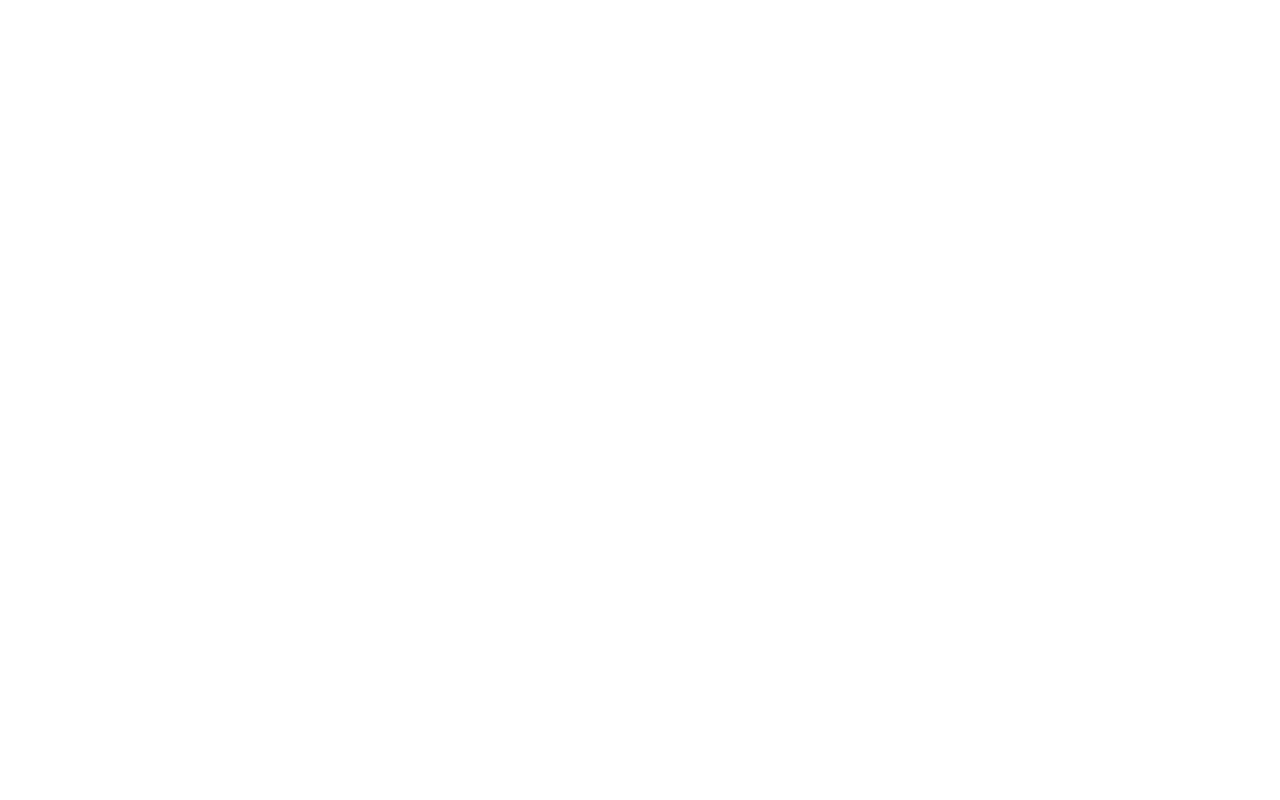
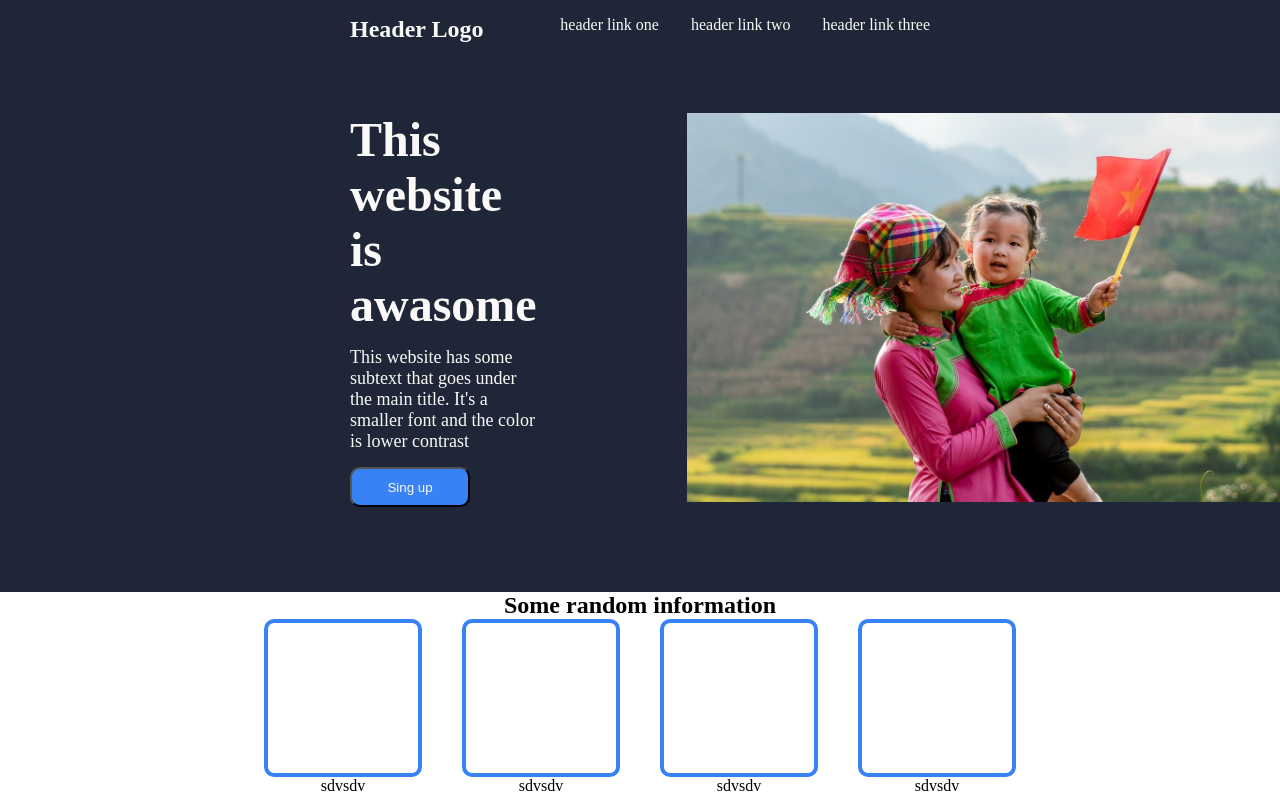
Before and after one commit to nuartxt/landing-page, a plain HTML site: page index.html in a window 1280 px wide. Drawn offline with Linux system fonts and the light colour scheme.

Commit message:
Made the header
Made the site header and add style for header.

```diff
--- a/index.html
+++ b/index.html
@@ -1,12 +1,62 @@
 <!DOCTYPE html>
 <html lang="en">
+
 <head>
     <meta charset="UTF-8">
     <meta name="viewport" content="width=device-width, initial-scale=1.0">
-    <link rel="stylesheet" href="/main.css">
+    <link rel="stylesheet" href="main.css">
     <title>Landing Page</title>
 </head>
+
 <body>
+    <div class="conteiner_1">
+        <header>
+            <div class="logotip">Header Logo</div>
+            <div>
+                <ul>
+                    <li>header link one</li>
+                    <li>header link two</li>
+                    <li>header link three</li>
+                </ul>
+            </div>
+        </header>
+        <div class="logo-photo">
+            <div class="left-side">
+                <h1>This website is<br />awasome</h1>
+                <p>This website has some subtext that goes under the
+                    main title. It's a smaller font and the color is lower
+                    contrast</p>
+                <button>Sing up</button>
+            </div>
+            <div class="img">
+                <img src="/img/viet.jpg" alt="">
+            </div>
+        </div>
+    </div>
+    <div class="conteiner_2">
+        <div class="information">
+            <h2>Some random information</h2>
+            <ul class="card_side">
+                <li class="card">
+                    <div class="box"></div>
+                    <p>sdvsdv</p>
+                </li>
+                <li class="card">
+                    <div class="box"></div>
+                    <p>sdvsdv</p>
+                </li>
+                <li class="card">
+                    <div class="box"></div>
+                    <p>sdvsdv</p>
+                </li>
+                <li class="card">
+                    <div class="box"></div>
+                    <p>sdvsdv</p>
+                </li>
+            </ul>
+        </div>
+        <div class="quote"></div>
+    </div>
+</body>
 
-</body>
 </html>
--- a/main.css
+++ b/main.css
@@ -0,0 +1,90 @@
+* {
+    margin: 0;
+    padding: 0;
+}
+
+ul {
+    list-style: none;
+    display: flex;
+    gap: 32px;
+}
+
+.conteiner_1 {
+    padding: 16px 350px;
+    height: 70vh;
+    background-color: #1f2637;
+    color: #f9faf8;
+    display: flex;
+    flex-direction: column;
+}
+
+header {
+    display: flex;
+    justify-content: space-between;
+}
+
+.logotip {
+    font-size: 24px;
+    font-weight: bold;
+}
+
+.logo-photo {
+    display: flex;
+    justify-content: space-between;
+    flex: 1;
+    align-items: center;
+    gap: 150px;
+}
+
+.left-side {
+    display: flex;
+    flex-direction: column;
+    gap: 15px;
+}
+
+.left-side button {
+    width: 120px;
+    height: 40px;
+    border-radius: 10px;
+    background-color: #3882f6;
+    color: #f9faf8;
+
+}
+
+.left-side p {
+    font-size: 18px;
+}
+
+.left-side h1 {
+    font-size: 48px;
+}
+
+.img img {
+    width: 600px;
+    height: auto;
+    flex-shrink: 0;
+}
+
+.information {
+    display: flex;
+    flex-direction: column;
+    align-items: center;
+}
+
+.card_side{
+    gap: 40px;
+}
+
+.card{
+    display: flex;
+    justify-content: center;
+    align-items: center;
+    flex-direction: column;
+}
+
+.box {
+    width: 150px;
+    height: 150px;
+    border: 4px solid #3882f6;
+    border-radius: 10px;
+}
```
Also changed, not shown: img/viet.jpg (added).
